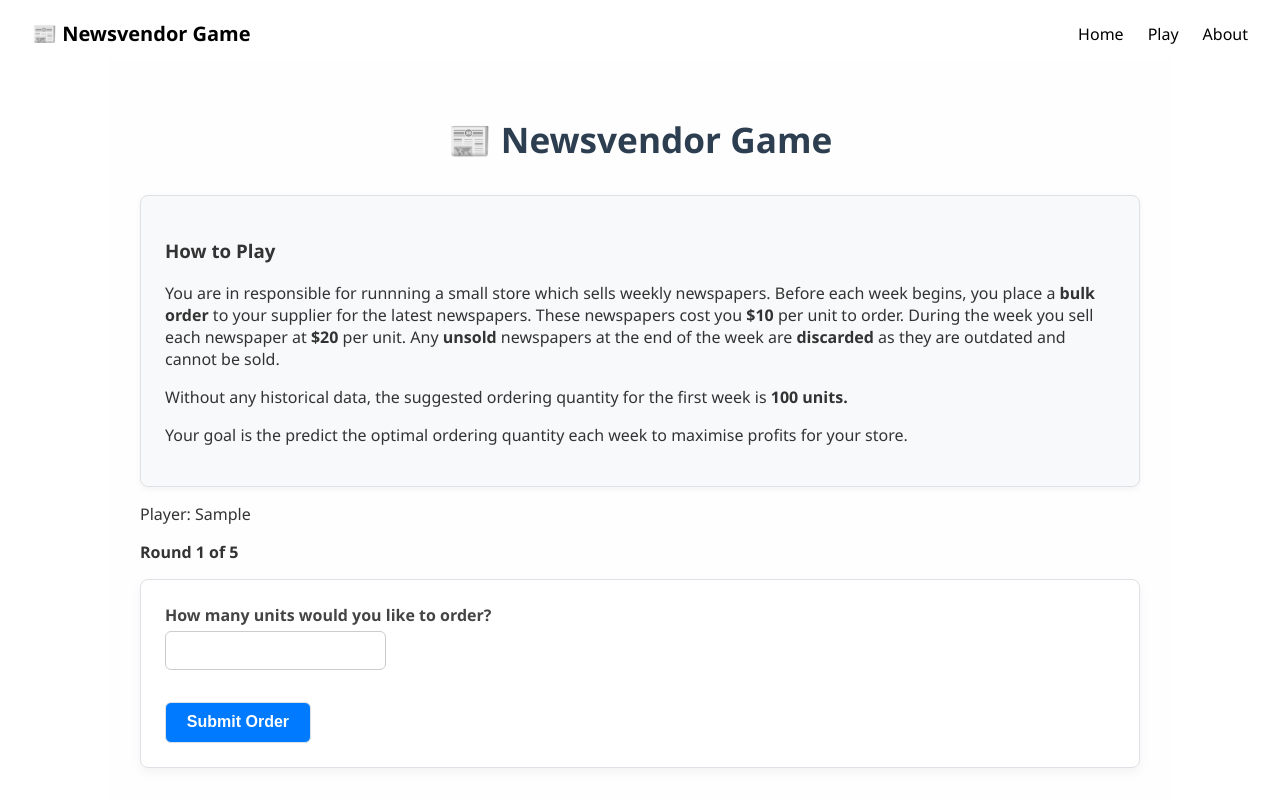
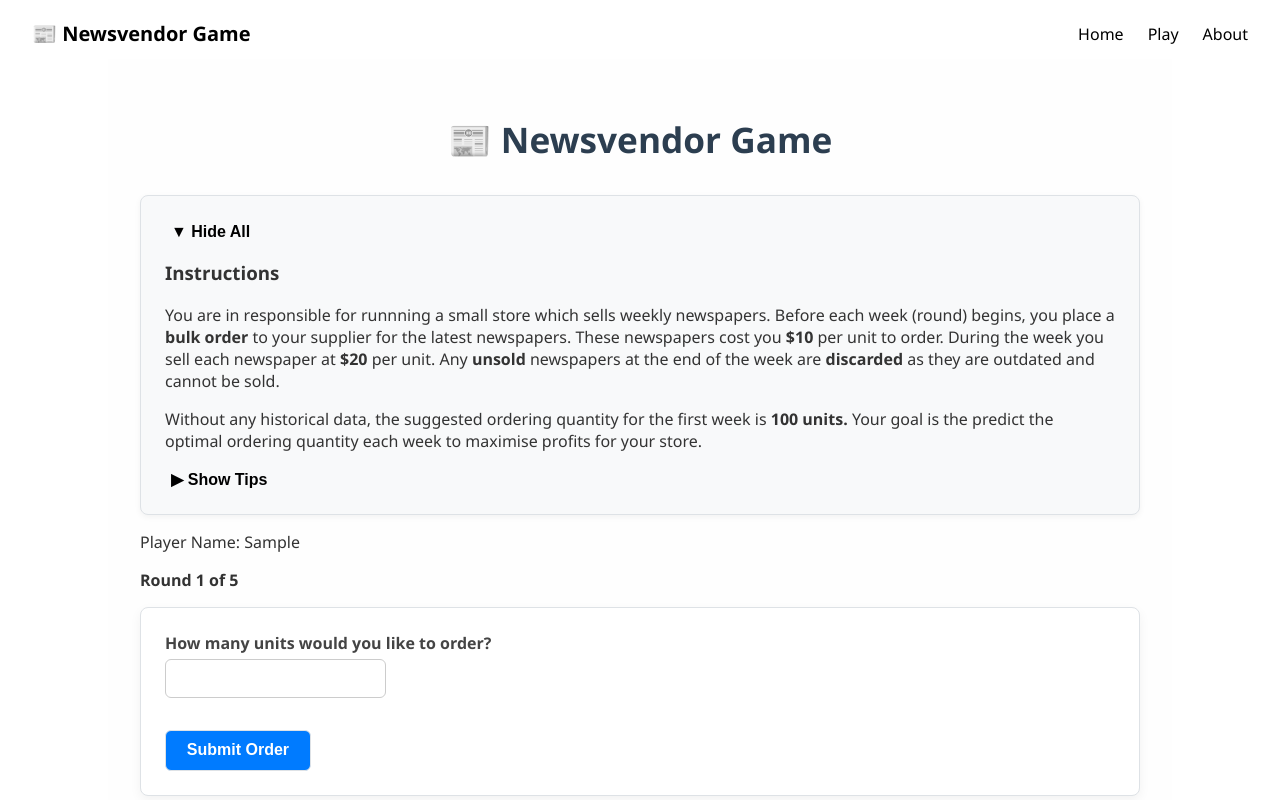
Before and after one commit to Budgettt/newsvendor-cap, a React (Vite) app in the folder frontend/: page /game in a window 1280 px wide. Both pictures are taken after typing "Sample" into the empty fields and a click on the button "Start Game". Shown: the top 800 px of the page. Built offline with nearby package versions, Linux system fonts and the light colour scheme.

Commit message:
Added game instructions and tips to game page

```diff
--- a/frontend/src/components/GameHelp.jsx
+++ b/frontend/src/components/GameHelp.jsx
@@ -1,26 +1,67 @@
+import { useState } from "react";
 import "../styles/GamePage.css";
 
-const GameHelp = ({}) => (
+const GameHelp = () => {
+  const [isOpen, setIsOpen] = useState(true);
+  const [isOpenTips, setIsOpenTips] = useState(false);
+
+  return (
     <div className="gamehelp-container">
-    <h3>How to Play</h3>
+      <button className="button-tips" onClick={() => setIsOpen(!isOpen)}>
+        {isOpen ? "▼ Hide All" : "▶ How to play"}
+      </button>
+      {isOpen && (
+        <>
+          <h3>Instructions</h3>{" "}
           <p>
             You are in responsible for runnning a small store which sells weekly
-      newspapers. Before each week begins, you place a{" "}
-      <strong>bulk order</strong> to your supplier for the latest newspapers.
-      These newspapers cost you <strong>$10</strong> per unit to order. During
-      the week you sell each newspaper at <strong>$20</strong> per unit. Any{" "}
-      <strong>unsold</strong> newspapers at the end of the week are{" "}
-      <strong>discarded</strong> as they are outdated and cannot be sold.
+            newspapers. Before each week (round) begins, you place a{" "}
+            <strong>bulk order</strong> to your supplier for the latest
+            newspapers. These newspapers cost you <strong>$10</strong> per unit
+            to order. During the week you sell each newspaper at{" "}
+            <strong>$20</strong> per unit. Any <strong>unsold</strong>{" "}
+            newspapers at the end of the week are <strong>discarded</strong> as
+            they are outdated and cannot be sold.
           </p>
           <p>
-      Without any historical data, the suggested ordering quantity for the first
-      week is <strong>100 units.</strong>
+            Without any historical data, the suggested ordering quantity for the
+            first week is <strong>100 units.</strong> Your goal is the predict
+            the optimal ordering quantity each week to maximise profits for your
+            store.
+          </p>
+          <button
+            className="button-tips"
+            onClick={() => setIsOpenTips(!isOpenTips)}
+          >
+            {isOpenTips ? "▼ Hide Tips" : "▶ Show Tips"}
+          </button>
+          {isOpenTips && (
+            <>
+              {" "}
+              <p>
+                In the <strong>random uniform distribution</strong> scenario,
+                the minimum demand is <strong>50</strong> units and the maximum
+                demand is <strong>150</strong> units each week.
               </p>
               <p>
-      Your goal is the predict the optimal ordering quantity each week to
-      maximise profits for your store.
+                In the <strong>(Truncated) normal distribution</strong>{" "}
+                scenario, the minimum and maximum demand each week falls within
+                (
+                <math xmlns="http://www.w3.org/1998/Math/MathML">
+                  <mi>&#x3bc;</mi>
+                  <mo>&#xb1;</mo>
+                  <mn>2</mn>
+                  <mi>&#x3c3;</mi>
+                </math>
+                ) of the final average (<mi>&#x3bc;</mi>) and standard deviation
+                (<mi>&#x3c3;</mi>).
               </p>
+            </>
+          )}
+        </>
+      )}
     </div>
   );
+};
 
 export default GameHelp;
--- a/frontend/src/components/GameOverScreen.jsx
+++ b/frontend/src/components/GameOverScreen.jsx
@@ -33,7 +33,7 @@ const GameOverScreen = ({
     </div>
 
     <div className="game-over-halfpartition">
-      <h3>Demand Stats:</h3>
+      <h3>Demand Statistics:</h3>
       <p>
         Type: <strong>{demandType}</strong>
       </p>
--- a/frontend/src/components/GameSettingsForm.jsx
+++ b/frontend/src/components/GameSettingsForm.jsx
@@ -65,7 +65,9 @@ const SettingsForm = ({
         required
       >
         <option value="Random (Uniform)">Random (Uniform)</option>
-        <option value="Normal Distribution">Normal Distribution</option>
+        <option value="(Truncated) Normal Distribution">
+          Normal Distribution (Truncated)
+        </option>
       </select>
     </label>
 
--- a/frontend/src/components/GameStats.jsx
+++ b/frontend/src/components/GameStats.jsx
@@ -1,7 +1,30 @@
-import React from "react";
+import "../styles/GamePage.css";
 
-const GameStats = () => {
-  return <div>GameStats</div>;
+const GameStats = ({
+  demandType,
+  totalProfit,
+  endDemandAvg,
+  endStandardDev,
+}) => {
+  return (
+    <div className="game-over">
+      <div>
+        <h3>Ongoing Statistics</h3>
+        <p>
+          Demand Type: <strong>{demandType}</strong>
+        </p>
+        <p>
+          Average Demand: <strong>{endDemandAvg}</strong>
+        </p>
+        <p>
+          Standard Deviation: <strong>{endStandardDev}</strong>
+        </p>
+        <p>
+          Total Profit: <strong>${totalProfit}</strong>
+        </p>
+      </div>
+    </div>
+  );
 };
 
 export default GameStats;
--- a/frontend/src/pages/GamePage.jsx
+++ b/frontend/src/pages/GamePage.jsx
@@ -7,6 +7,7 @@ import RoundResults from "../components/GameRoundResults";
 import GameHistory from "../components/GameHistory";
 import GameOverScreen from "../components/GameOverScreen";
 import GameHelp from "../components/GameHelp";
+import GameStats from "../components/GameStats";
 
 // Game Balancing
 const UNIT_COST = 10;
@@ -138,7 +139,7 @@ const GamePage = () => {
     let currentDemand = 0;
     if (demandType === "Random (Uniform)") {
       currentDemand = getRandomUniformDemand();
-    } else if (demandType === "Normal Distribution") {
+    } else if (demandType === "(Truncated) Normal Distribution") {
       currentDemand = getRandomNormalDemand();
     }
 
@@ -236,12 +237,13 @@ const GamePage = () => {
       ) : (
         <>
           <GameHelp />
-          <p>Player: {playerName}</p>
+          <p>Player Name: {playerName}</p>
           <p>
             <strong>
               Round {round} of {maxRounds}
             </strong>
           </p>
+
           {!gameOver ? (
             <GameForm
               orderQty={orderQty}
@@ -261,6 +263,7 @@ const GamePage = () => {
               onSubmitScore={handleSubmitScore}
             />
           )}
+
           {demand !== null && profit !== null && !gameOver && (
             <RoundResults
               demand={demand}
@@ -269,6 +272,18 @@ const GamePage = () => {
               profit={profit}
             />
           )}
+
+          {!gameOver ? (
+            <GameStats
+              demandType={demandType}
+              totalProfit={totalProfit}
+              endDemandAvg={endDemandAvg}
+              endStandardDev={endStandardDev}
+            />
+          ) : (
+            <></>
+          )}
+
           {history.length > 0 && <GameHistory history={history} />}
           <button className="quit-button" onClick={handleRestart}>
             Quit Game
--- a/frontend/src/styles/GamePage.css
+++ b/frontend/src/styles/GamePage.css
@@ -101,6 +101,15 @@ h1 {
   transition: background-color 0.2s ease;
 }
 
+.button-tips {
+  border: none;
+  background-color: #f8f9fa;
+  cursor: pointer;
+  width: fit-content;
+  font-weight: 600;
+  font-size: medium;
+}
+
 .game-form button {
   background-color: #007bff;
 }
@@ -197,7 +206,8 @@ h1 {
   }
 }
 
-.gamehelp-container {
+.gamehelp-container,
+.gamestats-container {
   background: #f8f9fa;
   border: 1px solid #dee2e6;
   padding: 1.5rem;
```
Lines whose indentation alone changed are shown as unchanged.
